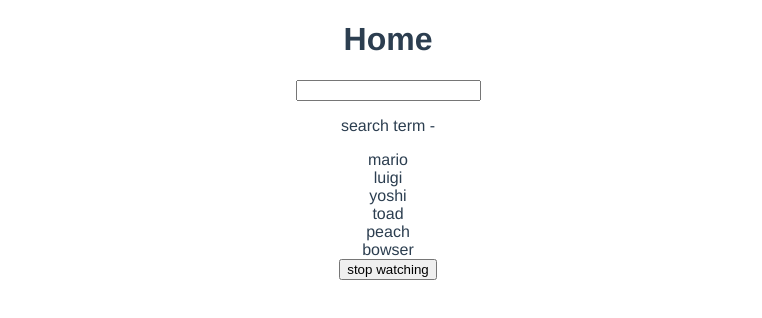
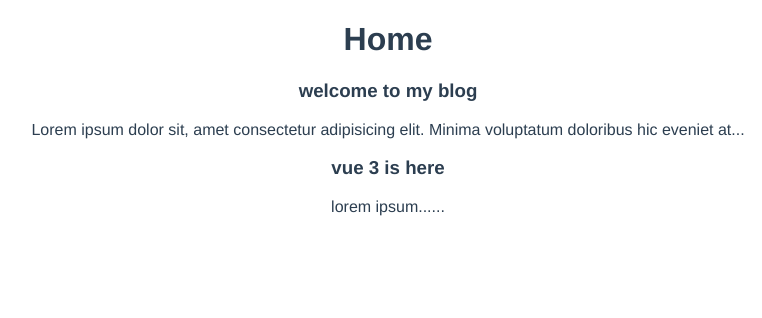
Before and after one commit to NicolasLeigh/vue-firebase, a Vue app in the folder 07/dojo-blog/: page / in a window 1280 px wide. Shown: the top 318 px of the page, without its empty margins (252-1014 px from the left). Built offline with nearby package versions, Linux system fonts and the light colour scheme.

Commit message:
using props in the setup function

```diff
--- /dev/null
+++ b/07/dojo-blog/src/components/PostList.vue
@@ -0,0 +1,22 @@
+<template>
+  <div class="post-list">
+    <div v-for="post in posts" :key="post.id">
+      <SinglePost :post="post" />
+    </div>
+  </div>
+</template>
+
+<script>
+import SinglePost from './SinglePost.vue';
+export default {
+  props: ['posts'],
+  components: {
+    SinglePost,
+  },
+  setup({ posts }) {
+    console.log(posts);
+  },
+};
+</script>
+
+<style></style>
--- /dev/null
+++ b/07/dojo-blog/src/components/SinglePost.vue
@@ -0,0 +1,21 @@
+<template>
+  <div class="post">
+    <h3>{{ post.title }}</h3>
+    <p>{{ snippet }}</p>
+  </div>
+</template>
+
+<script>
+import { computed } from 'vue';
+export default {
+  props: ['post'],
+  setup({ post }) {
+    const snippet = computed(() => {
+      return post.body.substring(0, 100) + '...';
+    });
+    return { snippet };
+  },
+};
+</script>
+
+<style></style>
--- a/07/dojo-blog/src/views/HomeView.vue
+++ b/07/dojo-blog/src/views/HomeView.vue
@@ -1,40 +1,28 @@
 <template>
   <div class="home">
     <h1>Home</h1>
-    <input type="text" v-model="search" />
-    <p>search term - {{ search }}</p>
-    <div v-for="name in matchingNames" :key="name">{{ name }}</div>
-    <button @click="handleClick">stop watching</button>
+    <PostList :posts="posts" />
   </div>
 </template>
-
 <script>
+import PostList from '../components/PostList.vue';
 import { ref, computed, watch, watchEffect } from 'vue';
 
 export default {
   name: 'HomeView',
+  components: {
+    PostList,
+  },
   setup() {
-    const search = ref('');
-    const names = ref(['mario', 'luigi', 'yoshi', 'toad', 'peach', 'bowser']);
-
-    const stopWatch = watch(search, () => {
-      console.log('watch func run');
-    });
-
-    const stopEffect = watchEffect(() => {
-      console.log('watch effect run', search.value);
-    });
-
-    const matchingNames = computed(() => {
-      return names.value.filter((name) => name.includes(search.value));
-    });
-
-    const handleClick = () => {
-      stopWatch();
-      stopEffect();
-    };
-
-    return { names, search, matchingNames, handleClick };
+    const posts = ref([
+      {
+        title: 'welcome to my blog',
+        body: 'Lorem ipsum dolor sit, amet consectetur adipisicing elit. Minima voluptatum doloribus hic eveniet atque enim id nihil error libero aliquam laudantium beatae, voluptas sequi! Harum sapiente fuga esse! Consequuntur nesciunt quam rerum quod odio blanditiis beatae, sunt totam dolore ipsa perspiciatis ut molestiae aliquam sint vel provident ab nulla repellendus vero. Fugiat aliquam blanditiis neque. Quis dolorum quidem iusto iure vel optio dolor sit modi libero, voluptates vero, quibusdam magnam ex, distinctio velit maxime excepturi dicta. Optio quam temporibus libero? Odit ratione unde sunt tenetur fugiat maxime aliquam in, adipisci quisquam quam natus numquam dolor magni molestias libero obcaecati assumenda quidem. Voluptate vel tempore dignissimos, unde quidem aspernatur recusandae autem repellendus quis, quisquam ipsam sequi quae deleniti? Ipsa perferendis sint maiores illo quia explicabo eaque corrupti unde iure ex commodi aspernatur sunt laborum minus, harum repellat. Excepturi corrupti possimus eligendi praesentium totam ea consequuntur iure, fugit quisquam ducimus rem maxime, at ad earum. Veritatis animi amet voluptatum praesentium nihil aspernatur natus repellendus quibusdam esse voluptate ea ut quasi accusantium exercitationem est, aperiam enim error saepe provident unde. Ratione unde culpa dolorum animi perferendis magnam! Accusantium deserunt illum laborum dolores dolorum architecto saepe natus libero voluptates, ad facere, dolor harum nostrum',
+        id: 1,
+      },
+      { title: 'vue 3 is here', body: 'lorem ipsum...', id: 2 },
+    ]);
+    return { posts };
   },
 };
 </script>
```
